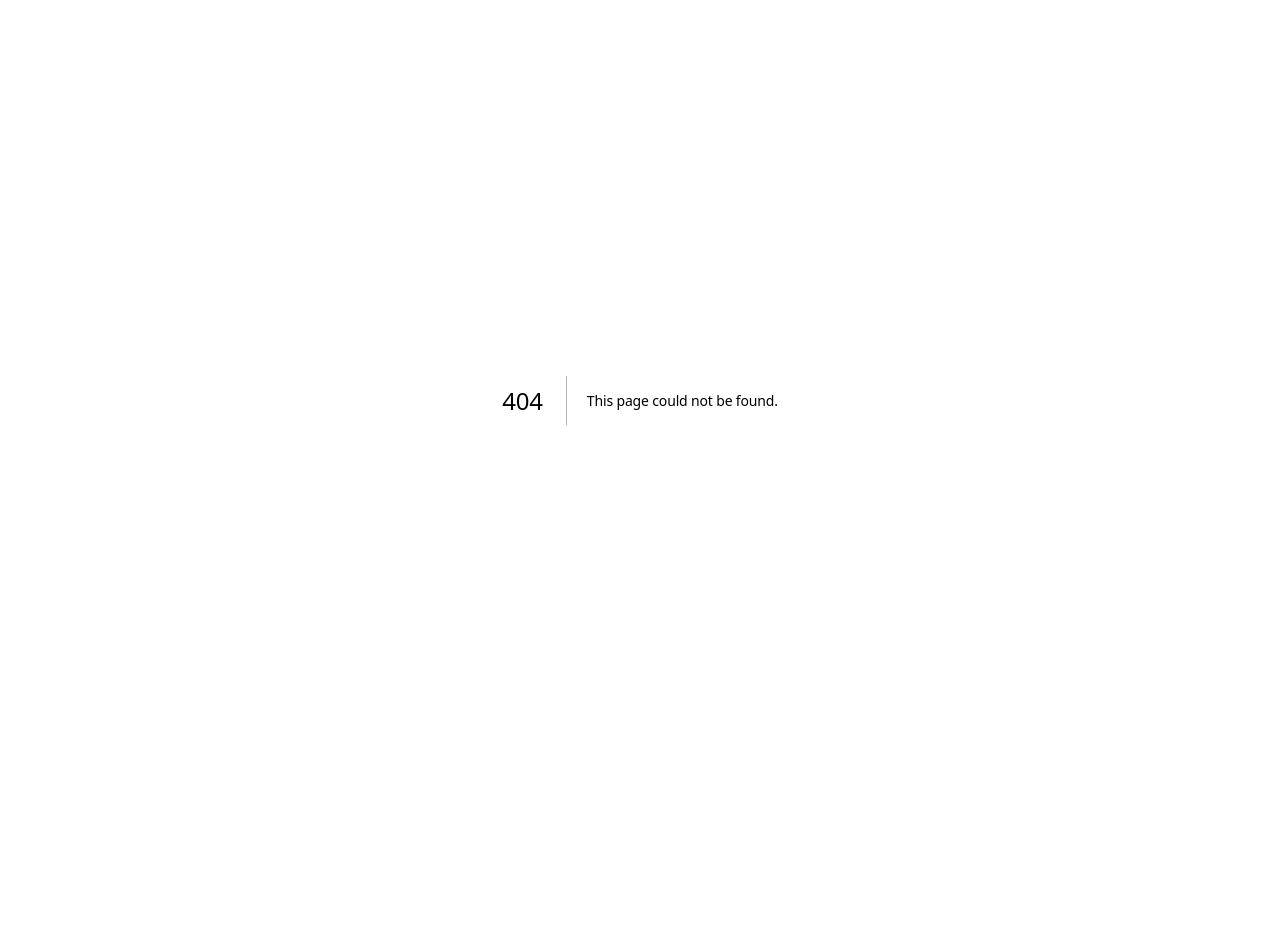
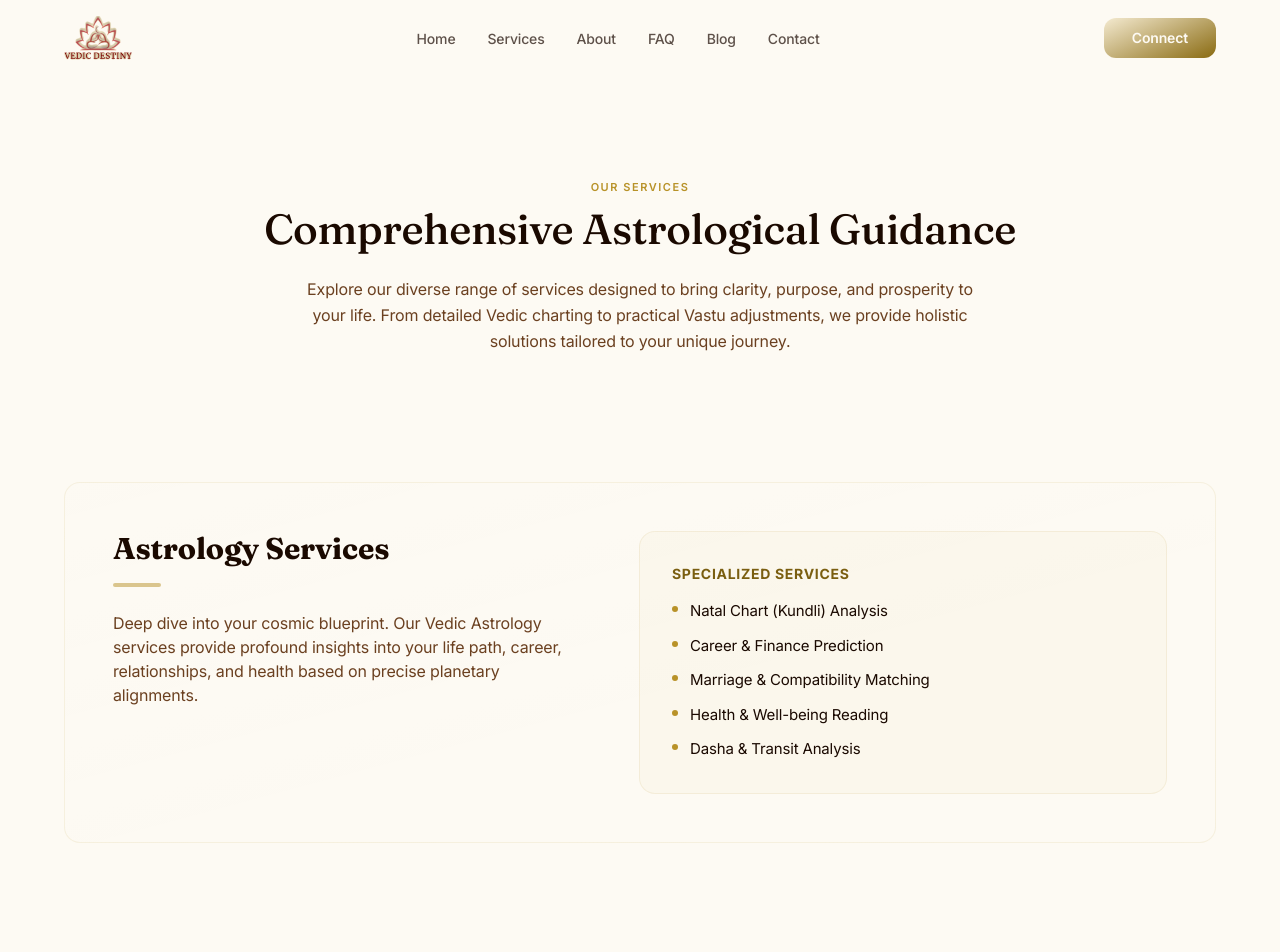
Before and after one commit to priyanshu091/astro-main, a Next.js app: page /services in a window 1280 px wide. Before the commit this address had no page. Shown: the top 952 px of the page. Before the commit the page ends 800 px from the top, so only its background shows below. Built offline with nearby package versions, Linux system fonts and the light colour scheme.

Commit message:
feat: add services page and update navbar

```diff
--- /dev/null
+++ b/app/services/page.tsx
@@ -0,0 +1,140 @@
+import { Metadata } from "next";
+import Navbar from "@/components/layout/Navbar";
+import Footer from "@/components/layout/Footer";
+import FinalCTA from "@/components/sections/FinalCTA";
+import SectionHeader from "@/components/shared/SectionHeader";
+import { StaggerReveal, StaggerItem } from "@/components/shared/StaggerReveal";
+import Card from "@/components/ui/Card";
+
+export const metadata: Metadata = {
+  title: "Services | Vedic Destiny",
+  description: "Explore our expert services in Vedic Astrology, Lal Kitab, Numerology, and Vastu Shastra for personal and professional guidance.",
+};
+
+const SERVICES = [
+  {
+    id: "astrology",
+    title: "Astrology Services",
+    description: "Deep dive into your cosmic blueprint. Our Vedic Astrology services provide profound insights into your life path, career, relationships, and health based on precise planetary alignments.",
+    subcategories: [
+      "Natal Chart (Kundli) Analysis",
+      "Career & Finance Prediction",
+      "Marriage & Compatibility Matching",
+      "Health & Well-being Reading",
+      "Dasha & Transit Analysis",
+    ],
+  },
+  {
+    id: "lal-kitab",
+    title: "Lal Kitab Remedies",
+    description: "Discover simple, practical, and highly effective remedies based on Lal Kitab principles. We provide actionable solutions to alleviate planetary afflictions and bring harmony to your life.",
+    subcategories: [
+      "Personalized Lal Kitab Remedies",
+      "Debt & Financial Crisis Solutions",
+      "Ancestral Dosha (Pitra Dosh) Remedies",
+      "Family Dispute Resolution",
+      "Business Blockage Removal",
+    ],
+  },
+  {
+    id: "numerology",
+    title: "Numerology",
+    description: "Unlock the hidden meaning behind your numbers. Our numerology services analyze your birth date and name to reveal your core strengths, life cycles, and optimal career paths.",
+    subcategories: [
+      "Name Correction & Optimization",
+      "Life Path & Destiny Number Analysis",
+      "Business Name & Brand Numerology",
+      "Lucky Numbers & Dates Selection",
+      "Compatibility by Numbers",
+    ],
+  },
+  {
+    id: "vastu",
+    title: "Vastu Shastra",
+    description: "Harmonize your living and workspace with the ancient science of architecture. We offer expert Vastu consultations to enhance prosperity, health, and peace in your environment without structural demolition.",
+    subcategories: [
+      "Residential Vastu Consultation",
+      "Commercial & Office Vastu",
+      "Industrial & Factory Vastu",
+      "Plot & Property Selection",
+      "Remedial Vastu (Without Demolition)",
+    ],
+  },
+];
+
+export default function ServicesPage() {
+  return (
+    <main>
+      <Navbar />
+
+      {/* Hero Section */}
+      <section className="relative overflow-hidden bg-bg-void pb-sp-10 pt-[140px] lg:pb-sp-16 lg:pt-[180px]">
+        {/* Background ambient glow */}
+        <div
+          className="pointer-events-none absolute left-1/2 top-0 -z-10 h-[600px] w-full max-w-[1200px] -translate-x-1/2 opacity-40"
+          style={{
+            background: "radial-gradient(circle at 50% 0%, rgba(184,146,40,0.15) 0%, transparent 70%)",
+          }}
+        />
+        <div className="mx-auto max-w-content px-sp-5 text-center">
+          <SectionHeader
+            eyebrow="Our Services"
+            title="Comprehensive Astrological Guidance"
+            align="center"
+          />
+          <p className="mx-auto mt-sp-5 max-w-[700px] font-sans text-base leading-relaxed text-text-secondary">
+            Explore our diverse range of services designed to bring clarity, purpose, and prosperity to your life. From detailed Vedic charting to practical Vastu adjustments, we provide holistic solutions tailored to your unique journey.
+          </p>
+        </div>
+      </section>
+
+      {/* Services Content Section */}
+      <section className="bg-bg-void pb-sp-16 lg:pb-24">
+        <div className="mx-auto max-w-content px-sp-5">
+          <StaggerReveal className="flex flex-col gap-sp-10 lg:gap-sp-16">
+            {SERVICES.map((service, index) => (
+              <StaggerItem key={service.id}>
+                <div id={service.id} className="scroll-mt-32">
+                  <Card interactive={false} className="p-sp-6 lg:p-sp-8">
+                    <div className="flex flex-col gap-sp-6 lg:flex-row lg:items-start lg:gap-sp-10">
+
+                      {/* Left: Title & Description */}
+                      <div className="flex-1 lg:max-w-[55%]">
+                        <h2 className="font-display text-2xl font-bold text-text-primary lg:text-3xl">
+                          {service.title}
+                        </h2>
+                        <div className="mt-sp-4 h-1 w-12 bg-gold-400 opacity-50 rounded-full" />
+                        <p className="mt-sp-5 font-sans text-[15px] leading-relaxed text-text-secondary lg:text-base">
+                          {service.description}
+                        </p>
+                      </div>
+
+                      {/* Right: Subcategories (Future placeholders) */}
+                      <div className="flex-1 rounded-card bg-[rgba(184,146,40,0.03)] p-sp-5 border border-gold-400/10 lg:p-sp-6">
+                        <h3 className="font-sans text-sm font-bold uppercase tracking-wider text-gold-600 mb-sp-4">
+                          Specialized Services
+                        </h3>
+                        <ul className="space-y-3">
+                          {service.subcategories.map((sub, i) => (
+                            <li key={i} className="flex items-start gap-3">
+                              <span className="mt-1.5 flex h-1.5 w-1.5 shrink-0 items-center justify-center rounded-full bg-gold-400" />
+                              <span className="font-sans text-[15px] text-text-primary">{sub}</span>
+                            </li>
+                          ))}
+                        </ul>
+                      </div>
+
+                    </div>
+                  </Card>
+                </div>
+              </StaggerItem>
+            ))}
+          </StaggerReveal>
+        </div>
+      </section>
+
+      <FinalCTA />
+      <Footer />
+    </main>
+  );
+}
--- a/components/layout/Navbar.tsx
+++ b/components/layout/Navbar.tsx
@@ -7,7 +7,7 @@ import Logo from "@/components/shared/Logo";
 
 const LINKS = [
   { label: "Home", href: "/" },
-  { label: "Services", href: "/#services" },
+  { label: "Services", href: "/services" },
   { label: "About", href: "/about" },
   { label: "FAQ", href: "/faq" },
   { label: "Blog", href: "/blog" },
```
